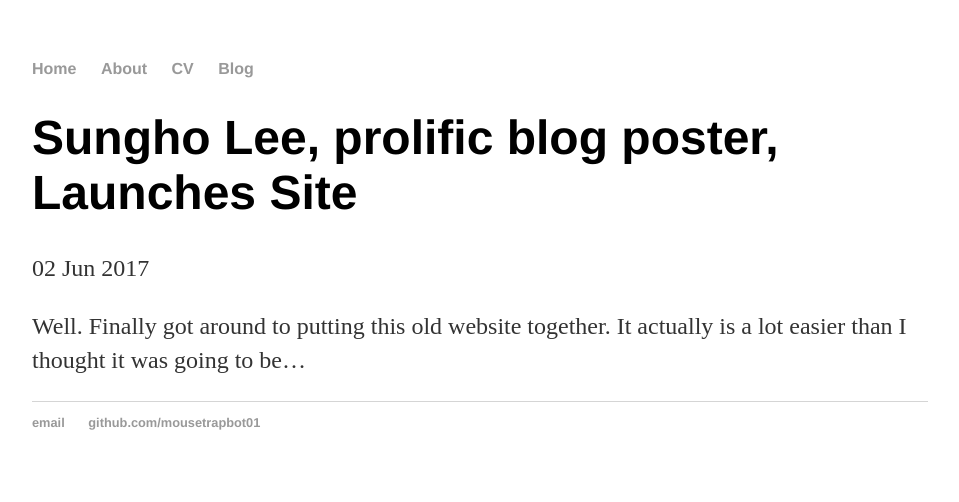
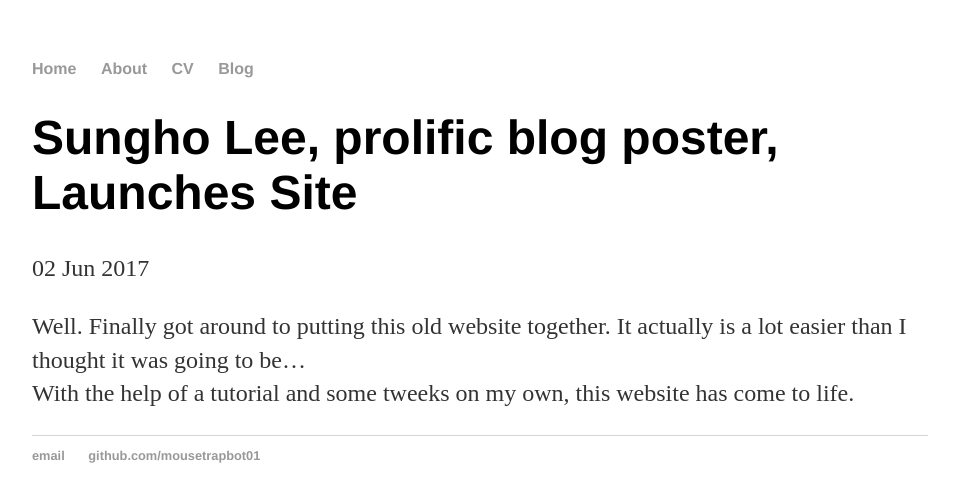
Before and after one commit to mousetrapbot01/mousetrapbot.github.io, a Jekyll site: the page built from _posts/2017-06-02-sungho-lee-site-launched.md, in a window 1280 px wide. Shown: the top 502 px of the page, without its empty margins (160-1119 px from the left). Built offline with Jekyll 4.4.1, drawn with Linux system fonts in a browser that asks for light colours.

Commit message:
Update 2017-06-02-sungho-lee-site-launched.md

```diff
--- a/_posts/2017-06-02-sungho-lee-site-launched.md
+++ b/_posts/2017-06-02-sungho-lee-site-launched.md
@@ -4,4 +4,5 @@ title: "Sungho Lee, prolific blog poster, Launches Site"
 date: 2017-06-02
 ---
 
-Well. Finally got around to putting this old website together. It actually is a lot easier than I thought it was going to be...
+Well. Finally got around to putting this old website together. It actually is a lot easier than I thought it was going to be... <br/>
+With the help of a tutorial and some tweeks on my own, this website has come to life.
```
